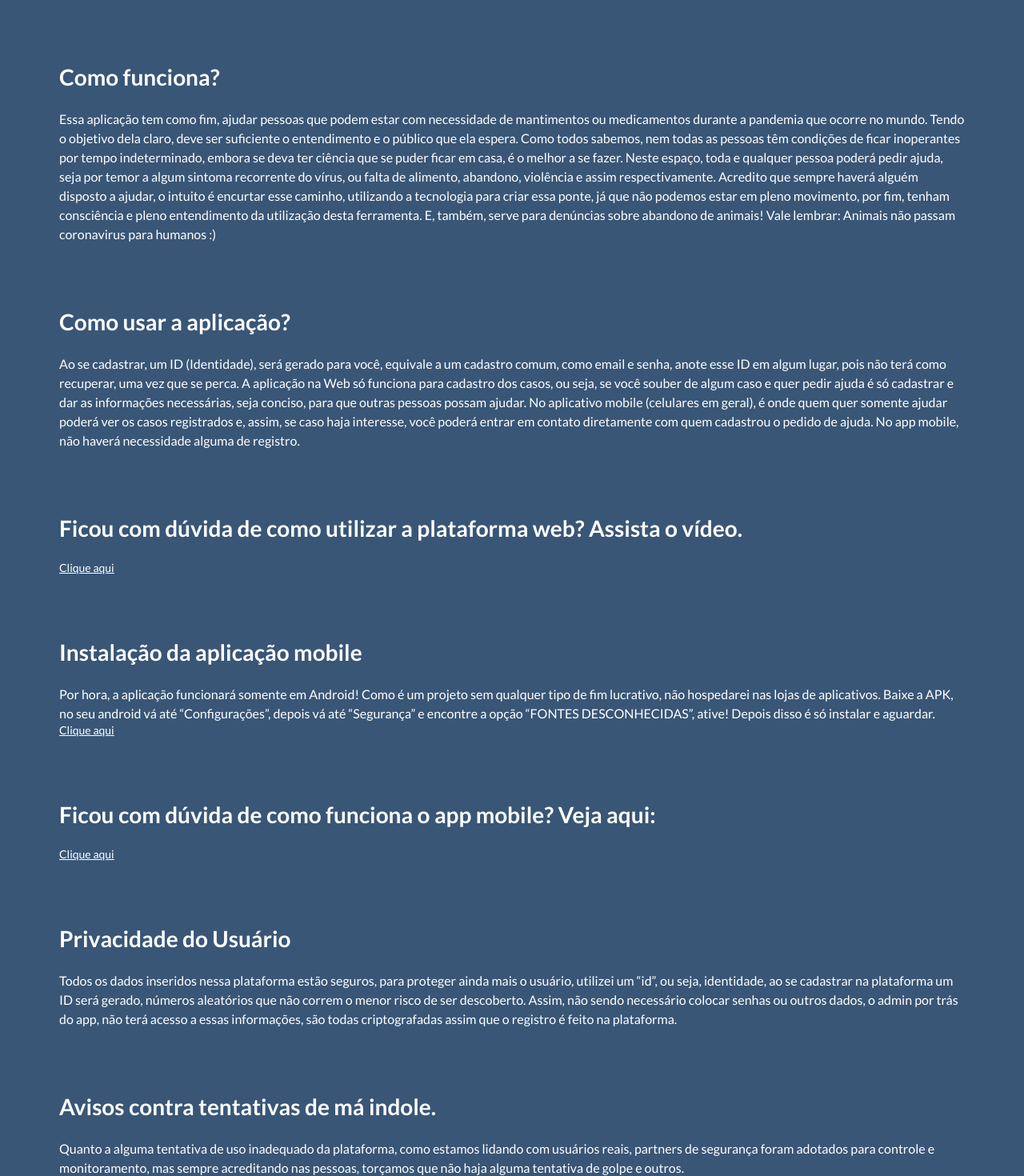
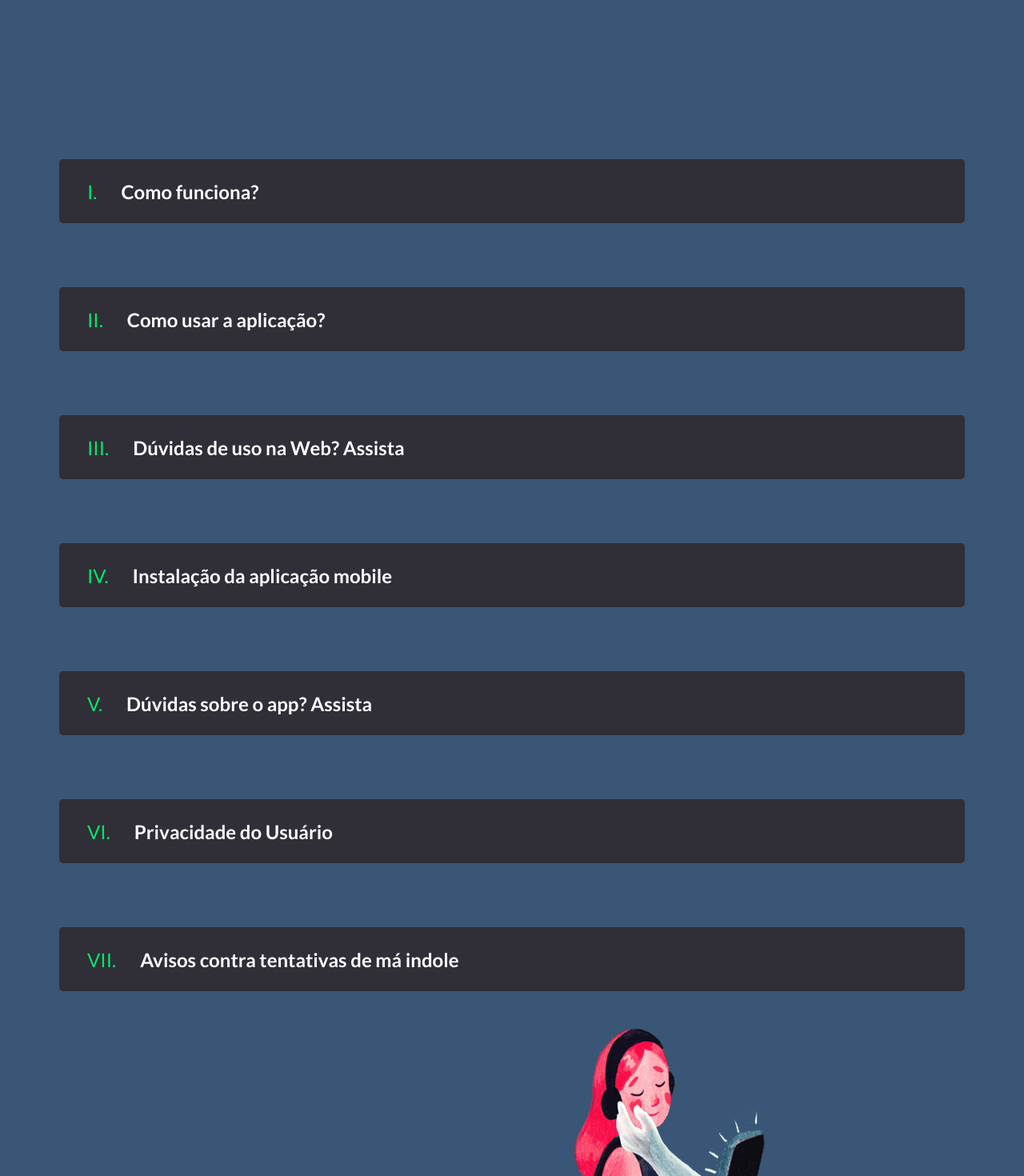
Before and after one commit to mateusPPinh/covidWeb, a React (Create React App) app: page / in a window 1280 px wide. Shown: the part 100-1570 px from the top of the page at 80% size. Built offline with nearby package versions, Linux system fonts and the light colour scheme.

Commit message:
change icon.fav :rocket:

```diff
--- a/src/pages/About/index.js
+++ b/src/pages/About/index.js
@@ -1,4 +1,4 @@
-import React from 'react';
+import React, { useState } from 'react';
 import { Link } from 'react-router-dom';
 import statements from '../../utils/statements';
 
@@ -7,6 +7,14 @@ import logo from '../../assets/logo.svg';
 import girl from '../../assets/girl.png';
 
 export default function About() {
+  const [showWorks, setShowWorks] = useState(false);
+  const [useApp, setUseApp] = useState(false);
+  const [how, setHow] = useState(false);
+  const [mobile, setMobile] = useState(false);
+  const [doubt, setDoubt] = useState(false);
+  const [privacy, setPrivacy] = useState(false);
+  const [stataments, setStatements] = useState(false);
+
   return (
     <div className="full-content">
       <header>
@@ -17,28 +25,80 @@ export default function About() {
         <span>Leia atentamente sobre essa aplicação.</span>
       </header>
 
-      <h1>Como funciona?</h1>
-      <p>{statements.about}</p>
+      <section className="section-all"
+        style={{width: "100%",
+        margin: "200px auto 0px",
+        display: "block"
+      }}>
+      <div className="toggle-content">
+        <button onClick={() => setShowWorks(!showWorks)} type="button">
+        <span>I.</span>
+        <strong>Como funciona?</strong>
+        </button>
+        {showWorks && <p>{statements.about}</p>}
+      </div>
 
-      <h1>Como usar a aplicação?</h1>
-      <p>{statements.instructionForUse}</p>
+      <div className="toggle-content">
+        <button onClick={() => setUseApp(!useApp)} type="button">
+        <span>II.</span>
+        <strong>Como usar a aplicação?</strong>
+        </button>
+        {useApp && <p>{statements.instructionForUse}</p>}
+      </div>
 
-      <h1>Ficou com dúvida de como utilizar a plataforma web? Assista o vídeo.</h1>
-      <a style={{color: "#fff"}} href="https://youtu.be/yWO2egpa3Gg" target="_blank" rel="noopener">Clique aqui</a>
+      <div className="toggle-content">
+        <button onClick={() => setHow(!how)} type="button">
+        <span>III.</span>
+        <strong>Dúvidas de uso na Web? Assista</strong>
+        </button>
+        {how &&
+        <p>
+          {statements.doubtAboutUse}
+          <a target="_blank" rel="noopener" href="https://www.youtube.com/watch?v=yWO2egpa3Gg&feature=youtu.be">Clique</a>
+        </p>}
+      </div>
 
-      <h1>Instalação da aplicação mobile</h1>
-      <p>{statements.instalationGuides}</p>
+      <div className="toggle-content">
+        <button onClick={() => setMobile(!mobile)} type="button">
+        <span>IV.</span>
+        <strong>Instalação da aplicação mobile</strong>
+        </button>
+        {mobile &&
+        <p>
+          {statements.instalationGuides}
+          <a target="_blank" rel="noopener" href="https://drive.google.com/file/d/12VoNY09jhmiFSKzY3xfiY8U_x6j17kD6/view">Clique aqui para baixar</a>
+        </p>}
+      </div>
 
-      <a style={{color: "#fff"}} href="https://drive.google.com/open?id=12VoNY09jhmiFSKzY3xfiY8U_x6j17kD6" target="_blank" rel="noopener">Clique aqui</a>
 
-      <h1>Ficou com dúvida de como funciona o app mobile? Veja aqui:</h1>
-      <a style={{color: "#fff"}} href="https://youtu.be/hR353K0JE24" target="_blank" rel="noopener">Clique aqui</a>
+      <div className="toggle-content">
+        <button onClick={() => setDoubt(!doubt)} type="button">
+        <span>V.</span>
+        <strong>Dúvidas sobre o app? Assista</strong>
+        </button>
+        {doubt && <p>
+          {statements.doubtMobileUsage}
+          <a target="_blank" rel="noopener" href="https://www.youtube.com/watch?v=hR353K0JE24&feature=youtu.be">Clique</a>
 
-      <h1>Privacidade do Usuário</h1>
-      <p>{statements.userPrivacy}</p>
+        </p>}
+      </div>
 
-      <h1>Avisos contra tentativas de má indole.</h1>
-      <p>{statements.userStatements}</p>
+      <div className="toggle-content">
+        <button onClick={() => setPrivacy(!privacy)} type="button">
+        <span>VI.</span>
+        <strong>Privacidade do Usuário</strong>
+        </button>
+        {privacy && <p>{statements.userPrivacy}</p>}
+      </div>
+
+      <div className="toggle-content">
+        <button onClick={() => setStatements(!stataments)} type="button">
+        <span>VII.</span>
+        <strong>Avisos contra tentativas de má indole</strong>
+        </button>
+        {stataments && <p>{statements.userStatements}</p>}
+      </div>
+      </section>
 
       <div className="statements-content">
         <h1>Fique em casa</h1>
@@ -46,7 +106,7 @@ export default function About() {
       </div>
 
       <footer>
-        Desenvolvido por M - © 2020
+        Desenvolvido com ❤️ por M - © 2020
         <Link to='/home'>Ir para página inicial</Link>
       </footer>
     </div>
--- a/src/pages/About/styles.css
+++ b/src/pages/About/styles.css
@@ -27,20 +27,71 @@
   color: #fff;
 }
 
-.full-content p {
-  font-size: 16px;
-  color: #fff;
-  line-height: 24px;
+.toggle-content {
+  margin-bottom: 10px;
 }
+
+.toggle-content span {
+  color: rgb(0, 232, 104);
+}
+
+.toggle-content a {
+  font-size: 18px;
+  line-height: 32px;
+  color: rgb(250, 250, 250);
+  background-color: rgb(48, 46, 55);
+  margin-left: 8px;
+  text-decoration: none;
+}
+
+.toggle-content strong {
+  -webkit-box-flex: 1;
+    flex-grow: 1;
+    margin: 0px 30px;
+}
+
+.toggle-content button {
+    display: flex;
+    -webkit-box-align: center;
+    align-items: center;
+    height: 80px;
+    width: 100%;
+    color: rgb(255, 255, 255);
+    font-size: 24px;
+    text-align: left;
+    background-color: rgb(48, 46, 55);
+    cursor: pointer;
+    user-select: none;
+    padding: 0px 35px;
+    border-radius: 5px;
+    outline: none;
+    border-width: initial;
+    border-style: none;
+    border-color: initial;
+    border-image: initial;
+    margin-top: 80px;
+}
+
+.toggle-content p {
+    font-size: 18px;
+    line-height: 32px;
+    color: rgb(170, 170, 170);
+    background-color: rgb(48, 46, 55);
+    max-height: 1000px;
+    transition: all 200ms ease-in-out 2s;
+    border-radius: 0px 0px 5px 5px;
+    overflow: hidden;
+    padding: 20px 100px;
+}
+
 .full-content footer {
   display: flex;
+  font-size: 17px;
+  line-height: 28px;
+  margin-top: 30px;
+  color: rgb(250, 250, 250);
   justify-content: space-between;
   align-items: center;
-  margin-top: 30px;
-
-  font-size: 16px;
-  color: #fff;
-  font-weight: bold;
 }
 
 .statements-content {
@@ -53,7 +104,6 @@
 .full-content footer a {
   text-decoration: none;
   color: #fff;
-  margin-top: 30px;
 }
 
 .full-content footer a:hover {
--- a/src/utils/statements.js
+++ b/src/utils/statements.js
@@ -3,5 +3,7 @@ module.exports = {
   instructionForUse:"Ao se cadastrar, um ID (Identidade), será gerado para você, equivale a um cadastro comum, como email e senha, anote esse ID em algum lugar, pois não terá como recuperar, uma vez que se perca. A aplicação na Web só funciona para cadastro dos casos, ou seja, se você souber de algum caso e quer pedir ajuda é só cadastrar e dar as informações necessárias, seja conciso, para que outras pessoas possam ajudar. No aplicativo mobile (celulares em geral), é onde quem quer somente ajudar poderá ver os casos registrados e, assim, se caso haja interesse, você poderá entrar em contato diretamente com quem cadastrou o pedido de ajuda. No app mobile, não haverá necessidade alguma de registro.",
   userPrivacy: 'Todos os dados inseridos nessa plataforma estão seguros, para proteger ainda mais o usuário, utilizei um “id”, ou seja, identidade, ao se cadastrar na plataforma um ID será gerado, números aleatórios que não correm o menor risco de ser descoberto. Assim, não sendo necessário colocar senhas ou outros dados, o admin por trás do app, não terá acesso a essas informações, são todas criptografadas assim que o registro é feito na plataforma.',
   userStatements: 'Quanto a alguma tentativa de uso inadequado da plataforma, como estamos lidando com usuários reais, partners de segurança foram adotados para controle e monitoramento, mas sempre acreditando nas pessoas, torçamos que não haja alguma tentativa de golpe e outros.',
-  instalationGuides: 'Por hora, a aplicação funcionará somente em Android! Como é um projeto sem qualquer tipo de fim lucrativo, não hospedarei nas lojas de aplicativos. Baixe a APK, no seu android vá até “Configurações”, depois vá até “Segurança” e encontre a opção “FONTES DESCONHECIDAS”, ative! Depois disso é só instalar e aguardar.'
+  instalationGuides: 'Por hora, a aplicação funcionará somente em Android! Como é um projeto sem qualquer tipo de fim lucrativo, não hospedarei nas lojas de aplicativos. Baixe a APK, no seu android vá até “Configurações”, depois vá até “Segurança” e encontre a opção “FONTES DESCONHECIDAS”, ative! Depois disso é só instalar e aguardar.',
+  doubtAboutUse: 'Se você ficou com dúvidas de como usar a plataforma web, assista esse víde aqui:',
+  doubtMobileUsage: 'Veja como funciona a aplicação mobile:'
 }
```
